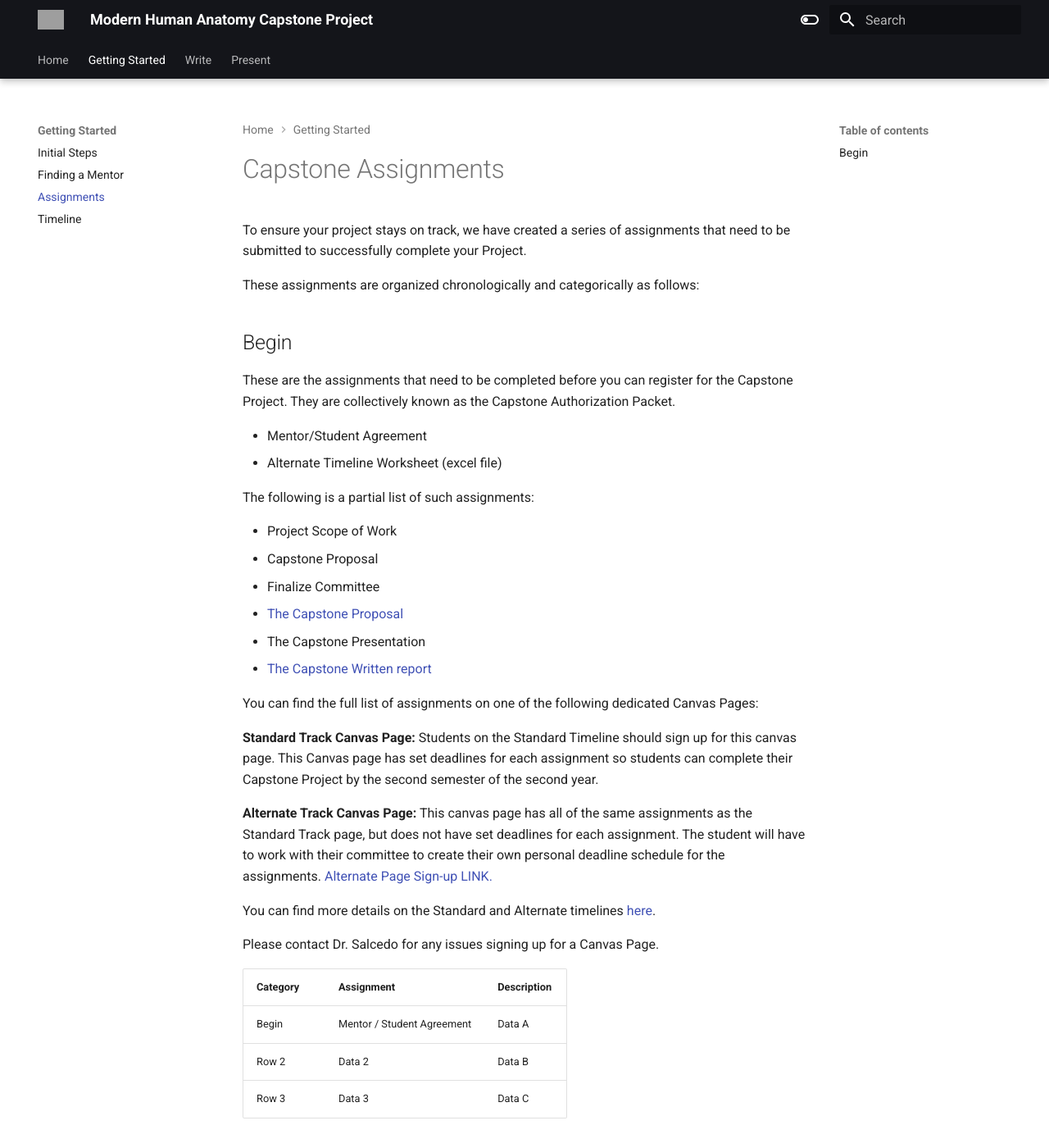
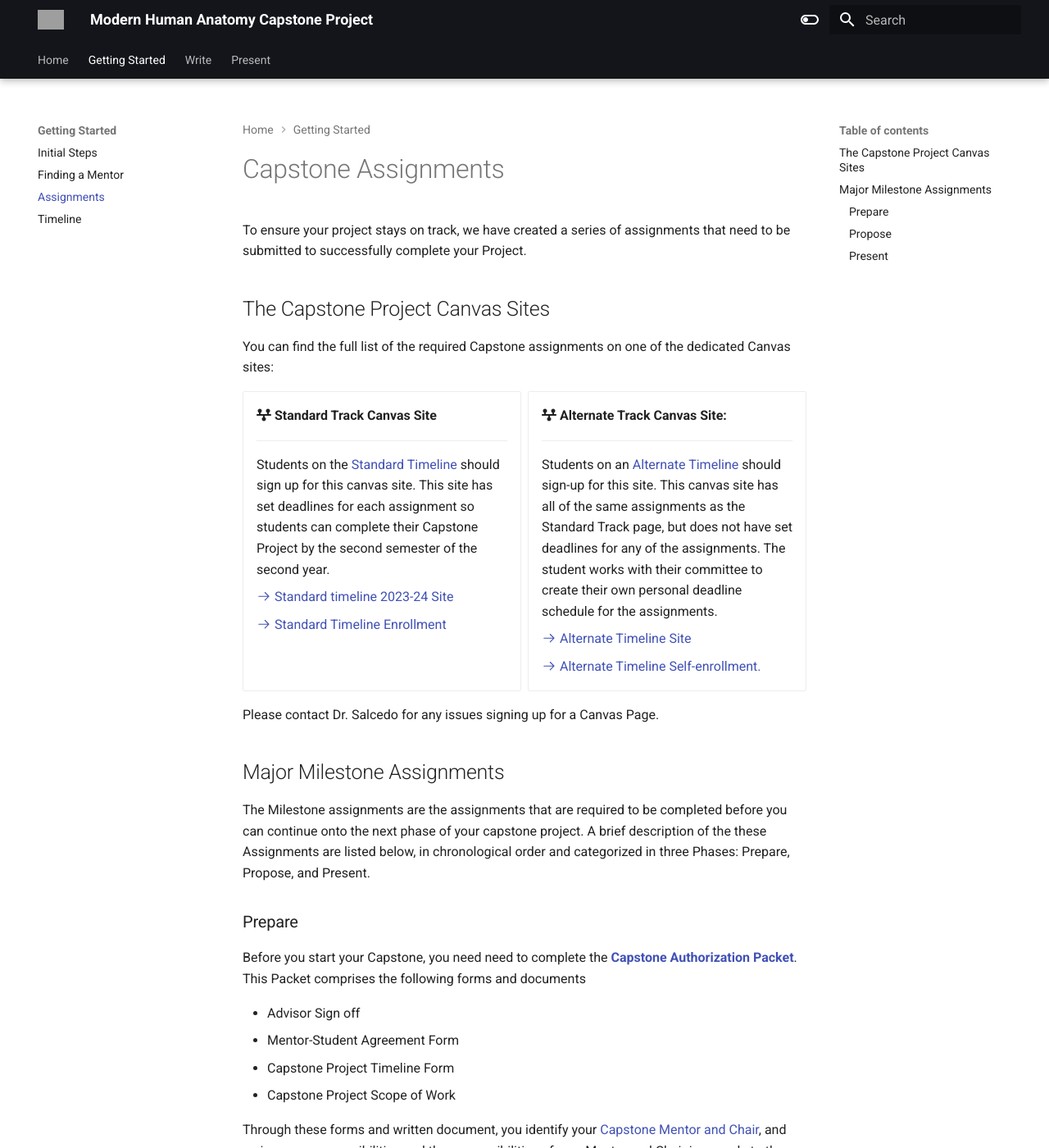
Before and after one commit to ModernHumanAnatomy/MHACapstone, an MkDocs documentation site: the page built from docs/assignments.md, in a window 1280 px wide and 1400 px high. Shown: the whole window at 82% size. Built offline with MkDocs 1.6.1 and Material for MkDocs 9.7.7, drawn with Linux system fonts in a browser that asks for light colours; some of the changed text lies outside the part shown; grey boxes are pictures that could not be loaded.

Commit message:
UPdate Docs and assets

```diff
--- a/docs/assignments.md
+++ b/docs/assignments.md
@@ -2,37 +2,71 @@
 
 To ensure your project stays on track, we have created a series of assignments that need to be submitted to successfully complete your Project.
 
-These assignments are organized chronologically and categorically as follows:
+## The Capstone Project Canvas Sites
 
-## Begin
+You can find the full list of the required Capstone assignments on one of the dedicated Canvas sites:
 
-These are the assignments that need to be completed before you can register for the Capstone Project. They are collectively known as the Capstone Authorization Packet.
+<div class="grid cards" markdown>
 
-- Mentor/Student Agreement
-- Alternate Timeline Worksheet (excel file)
+-   :fontawesome-solid-timeline: **Standard Track Canvas Site**
 
+    ---
 
-The following is a partial list of such assignments:
+    Students on the [Standard Timeline](timeline.md) should sign up for this canvas site. This site has set deadlines for each assignment so students can complete their Capstone Project by the second semester of the second year.
 
-- Project Scope of Work
-- Capstone Proposal
-- Finalize Committee
-- [The Capstone Proposal](capstone-proposal-guidelines.md)
-- The Capstone Presentation
-- [The Capstone Written report](written-report-guidelines.md)
+    [:octicons-arrow-right-24: Standard timeline 2023-24 Site](https://ucdenver.instructure.com/courses/547733)
 
-You can find the full list of assignments on one of the following dedicated Canvas Pages:
+    [:octicons-arrow-right-24: Standard Timeline Enrollment](mailto:Ernesto.Salcedo@cuanschutz.edu)
 
-**Standard Track Canvas Page:** Students on the Standard Timeline should sign up for this canvas page. This Canvas page has set deadlines for each assignment so students can complete their Capstone Project by the second semester of the second year.
+-   :fontawesome-solid-timeline: **Alternate Track Canvas Site:**
 
-**Alternate Track Canvas Page:** This canvas page has all of the same assignments as the Standard Track page, but does not have set deadlines for each assignment. The student will have to work with their committee to create their own personal deadline schedule for the assignments. [Alternate Page Sign-up LINK.](https://ucdenver.instructure.com/enroll/HYNNPW)
+    ---
 
-You can find more details on the Standard and Alternate timelines [here](timeline.md).
+    Students on an [Alternate Timeline](timeline.md) should sign-up for this site. This canvas site has all of the same assignments as the Standard Track page, but does not have set deadlines for any of the assignments. The student works with their committee to create their own personal deadline schedule for the assignments.
+
+    [:octicons-arrow-right-24: Alternate Timeline Site](https://ucdenver.instructure.com/courses/564643)
+
+    [:octicons-arrow-right-24: Alternate Timeline Self-enrollment.](https://ucdenver.instructure.com/enroll/HYNNPW)
+
+</div>
 
 Please contact Dr. Salcedo for any issues signing up for a Canvas Page.
 
-| Category | Assignment | Description |
-|----------|----------|----------|
-| Begin    | Mentor / Student Agreement   | Data A   |
-| Row 2    | Data 2   | Data B   |
-| Row 3    | Data 3   | Data C   |
+## Major Milestone Assignments
+
+The Milestone assignments are the assignments that are required to be completed before you can continue onto the next phase of your capstone project. A brief description of the these Assignments are listed below, in chronological order and categorized in three Phases: Prepare, Propose, and Present.
+
+### Prepare
+
+Before you start your Capstone, you need need to complete  the **[Capstone Authorization Packet](assets/Capstone-Authorization-Packet.pdf)**. This Packet comprises the following forms and documents
+
+- Advisor Sign off
+- Mentor-Student Agreement Form
+- Capstone Project Timeline Form
+- Capstone Project Scope of Work
+
+Through these forms and written document, you identify your [Capstone Mentor and Chair](finding-a-mentor.md), and review your responsibilities and the responsibilities of your Mentor and Chair in regards to the project. You also introduce the scope of the proposed project and ensure that the project meets the requirements of the MHA program.
+
+Once you have completed the Capstone Authorization Packet, you can then [register for capstone](https://medschool.cuanschutz.edu/ms-modern-human-anatomy/student-resources#ac-course-specific-forms-1).
+
+Then you can start learning the methods for your project and collect preliminary data.
+
+If you are on the Alternate Timeline, you will need to fill out the [Alternate Timeline Worksheet](https://olucdenver-my.sharepoint.com/:x:/g/personal/ernesto_salcedo_cuanschutz_edu/EcjeH-t-OPpGlheqB8TXYx8BPjo1sKj-fFQ_m_0KG-hnmw?e=F7aaH7)
+
+### Propose
+
+In the Propose Phase, you work on the [Capstone Proposal](capstone-proposal-guidelines.md) and collect data. A key part of the Proposal is to formulate your hypothesis and describe your specific aims.
+
+The Major Milestone items in the Propose phase are:
+
+- Outline the Capstone Proposal
+- Draft the Capstone Proposal
+- Submit the final Capstone Proposal
+
+### Present
+
+In the Present Phase of your capstone, you work on finalizing your data collection and presenting your work. When you finish these assignments, you have completed your Capstone The major milestone assignments for this phase are
+
+1. The [Capstone Presentation](present-overview.md)
+2. The [Capstone Written Report](written-report-guidelines.md)
+3. The Digital Assets Assignments
--- a/mkdocs.yml
+++ b/mkdocs.yml
@@ -1,5 +1,5 @@
 site_name: Modern Human Anatomy Capstone Project
-site_url: https://example.com
+site_url: https://modernhumananatomy.github.io/MHACapstone/
 nav:
   - Home: index.md
   - Getting Started:
```
Also changed, not shown: docs/initial-steps.md (+2 -12 lines), docs/timeline.md (+9 -4 lines), docs/images/alternate-timeline.png, docs/images/standard-timeline.png, 2 other files.
